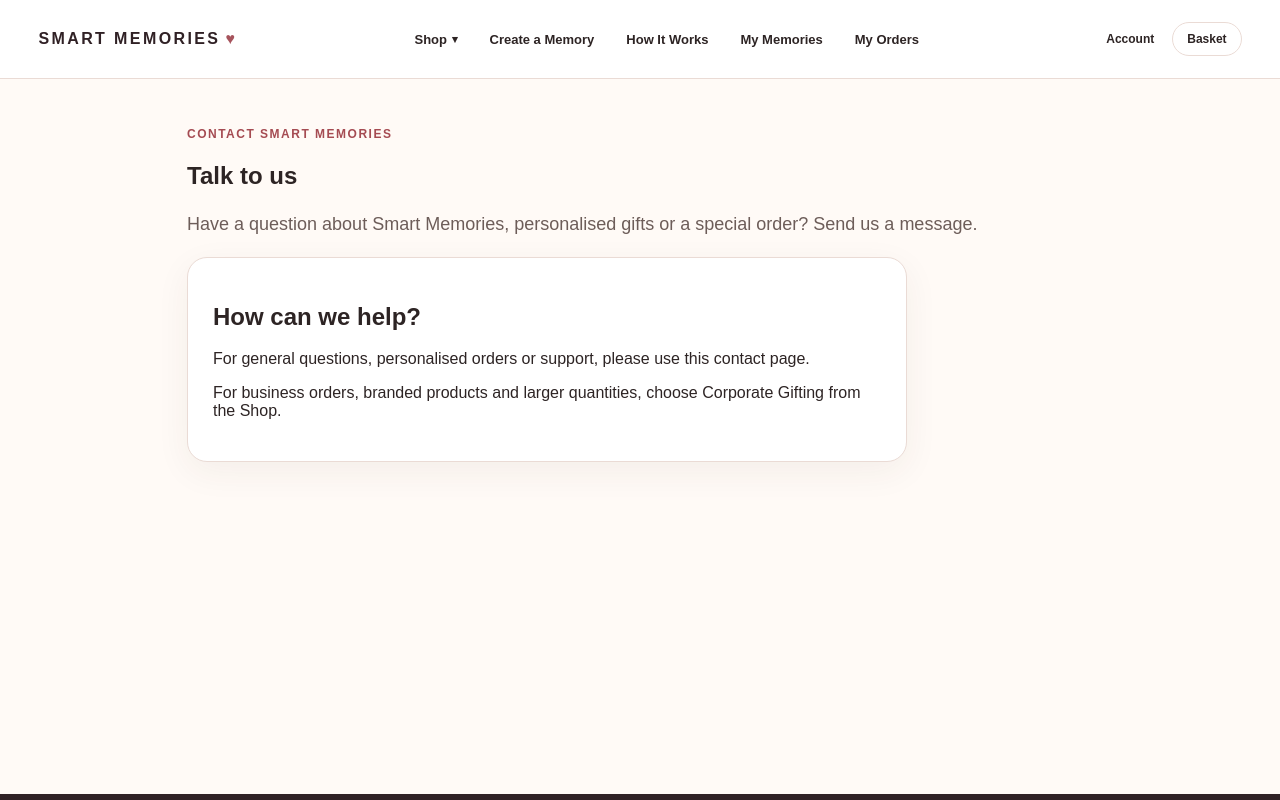
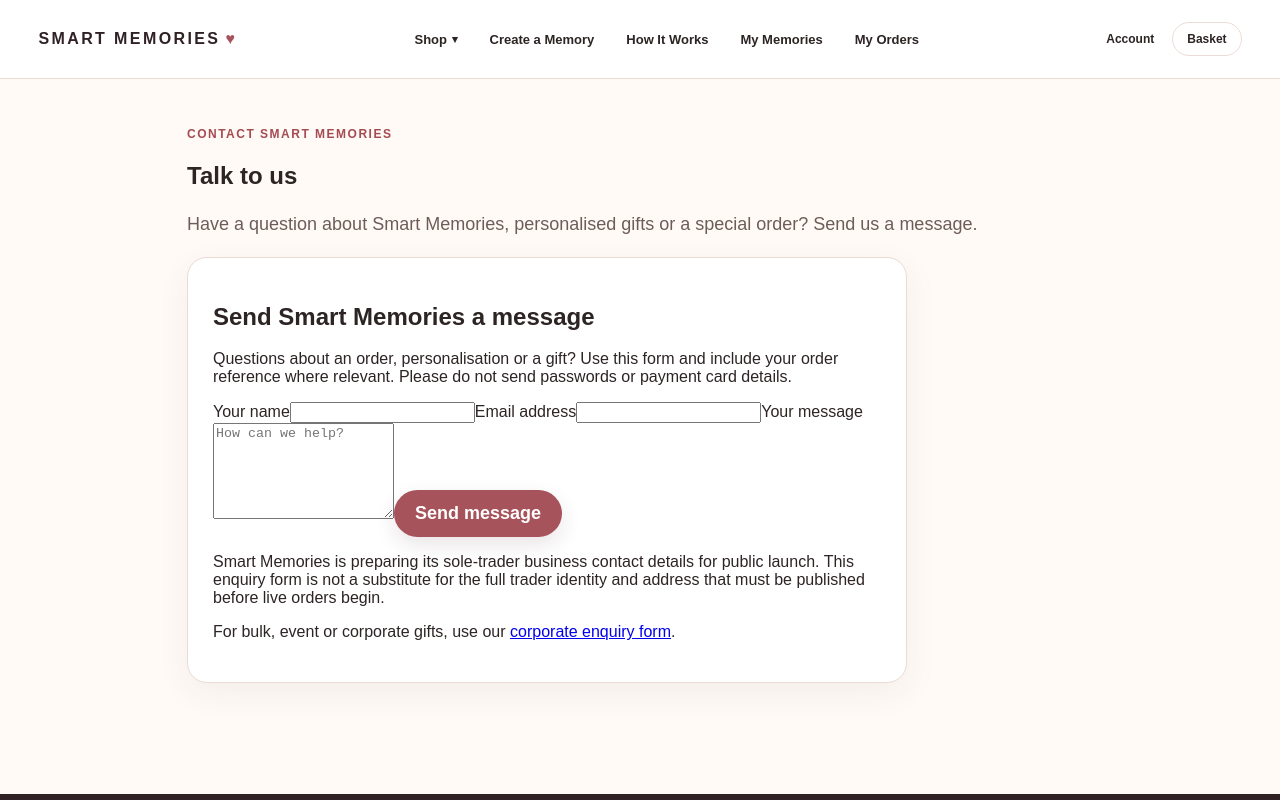
Before and after one commit to jorjuel/smart-memories, a Next.js app: page /contact in a window 1280 px wide. Shown: the top 800 px of the page. Built offline with nearby package versions, Linux system fonts and the light colour scheme.

Commit message:
Add functioning general customer contact form with support and order enquiries

```diff
--- a/app/contact/page.tsx
+++ b/app/contact/page.tsx
@@ -97,6 +97,7 @@ function ContactContent() {
         method: 'POST',
         headers: { 'content-type': 'application/json' },
         body: JSON.stringify({
+          enquiryType: isCorporate ? 'corporate' : 'general',
           companyName, contactName, email, phone, quantity, bundle,
           budget, requiredDate, branding, message, companyWebsite,
         }),
@@ -411,25 +412,31 @@ function ContactContent() {
           {sendStatus && <p role="status">{sendStatus}</p>}
         </form>
       ) : (
-        <div
-          className="card"
-          style={{
-            maxWidth:
-              '720px',
-          }}
-        >
-          <h2>
-            How can we help?
-          </h2>
+        <form onSubmit={handleSubmit} className="card" style={{ maxWidth: '720px' }}>
+          <h2>Send Smart Memories a message</h2>
+          <p>Questions about an order, personalisation or a gift? Use this form and include your order reference where relevant. Please do not send passwords or payment card details.</p>
 
-          <p>
-            For general questions, personalised orders or support, please use this contact page.
-          </p>
+          <label htmlFor="supportName">Your name</label>
+          <input id="supportName" type="text" autoComplete="name" value={contactName} onChange={(event) => setContactName(event.target.value)} required maxLength={120} />
 
-          <p>
-            For business orders, branded products and larger quantities, choose Corporate Gifting from the Shop.
-          </p>
-        </div>
+          <label htmlFor="supportEmail">Email address</label>
+          <input id="supportEmail" type="email" autoComplete="email" value={email} onChange={(event) => setEmail(event.target.value)} required maxLength={254} />
+
+          <label htmlFor="supportMessage">Your message</label>
+          <textarea id="supportMessage" rows={6} value={message} onChange={(event) => setMessage(event.target.value)} required maxLength={2000} placeholder="How can we help?" />
+
+          <div style={{ position: 'absolute', left: '-10000px' }} aria-hidden="true">
+            <label htmlFor="generalWebsite">Website</label>
+            <input id="generalWebsite" tabIndex={-1} autoComplete="off" value={companyWebsite} onChange={(event) => setCompanyWebsite(event.target.value)} />
+          </div>
+
+          <button type="submit" className="btn big" disabled={sending}>
+            {sending ? 'Sending...' : 'Send message'}
+          </button>
+          {sendStatus && <p role="status">{sendStatus}</p>}
+          <p className="smContactLaunchNote">Smart Memories is preparing its sole-trader business contact details for public launch. This enquiry form is not a substitute for the full trader identity and address that must be published before live orders begin.</p>
+          <p>For bulk, event or corporate gifts, use our <a href="/contact?type=corporate">corporate enquiry form</a>.</p>
+        </form>
       )}
     </section>
   );
```
